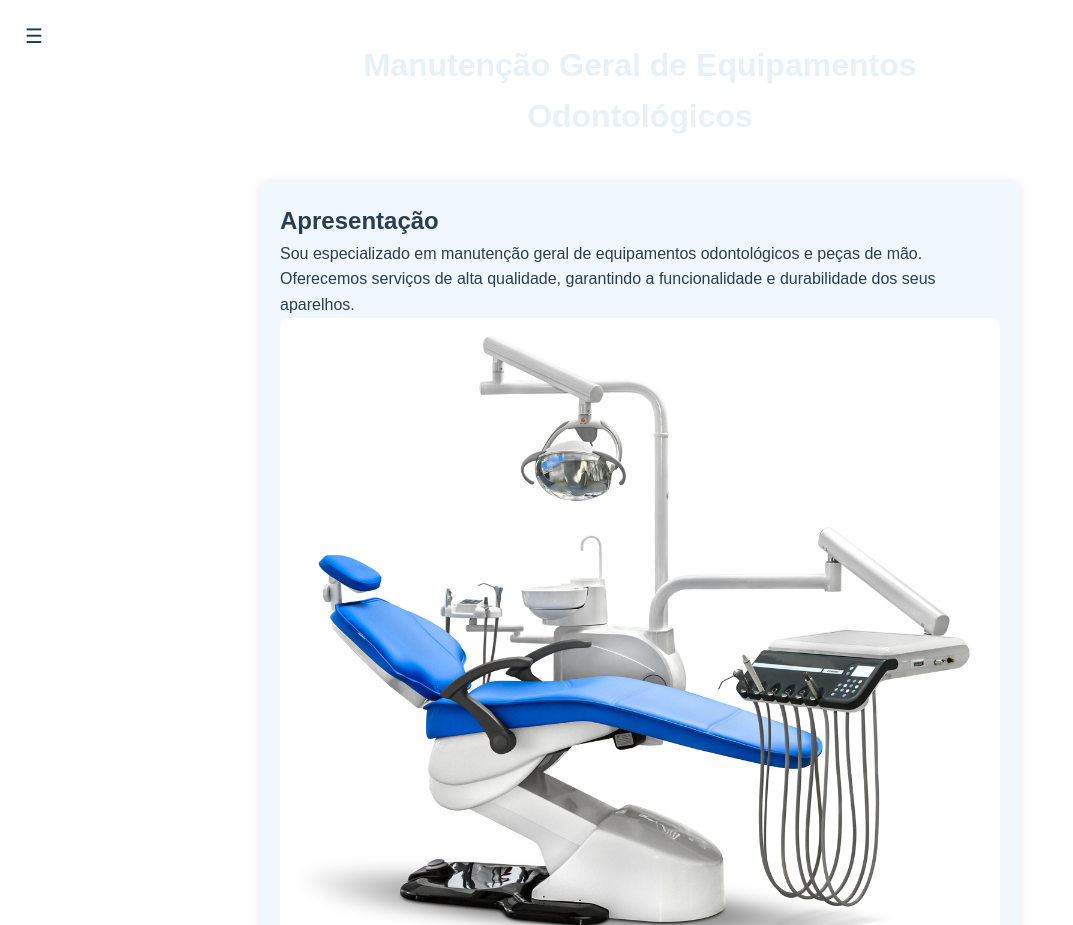
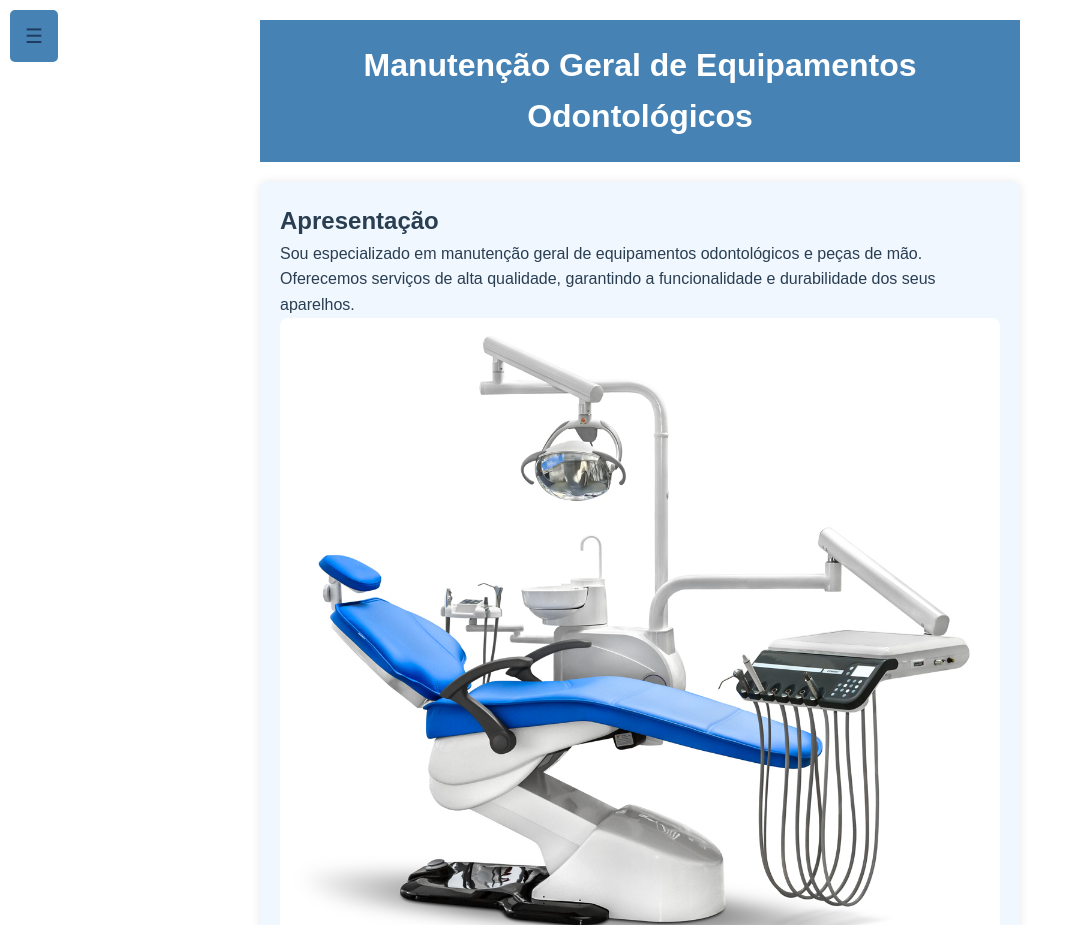
Before and after one commit to imolena1984/laudobuenoddossantos, a plain HTML site: page index.html in a window 1280 px wide. Shown: the top 925 px of the page, without its empty margins (0-1073 px from the left). Drawn offline with Linux system fonts and the light colour scheme.

Commit message:
Update style.css

```diff
--- a/style.css
+++ b/style.css
@@ -24,8 +24,8 @@ body {
 header {
     text-align: center;
     padding: 20px;
-    background-color: #fff;
-    color: #E8F1F8;
+    background-color: #4682b4;
+    color: #fff;
 }
 
 /* Menu Sanduíche */
@@ -35,7 +35,7 @@ header {
     position: fixed;
     top: 0;
     left: 0;
-    background-color: #transparent;
+    background-color: #4682b4;
     overflow-x: hidden;
     transition: 0.5s;
     padding-top: 60px;
@@ -67,7 +67,7 @@ header {
     font-size: 20px;
     cursor: pointer;
     color: #1E3A5F;
-    background-color: #transparent;
+    background-color: #4682b4;
     padding: 10px 15px;
     border: none;
     position: fixed;
```
